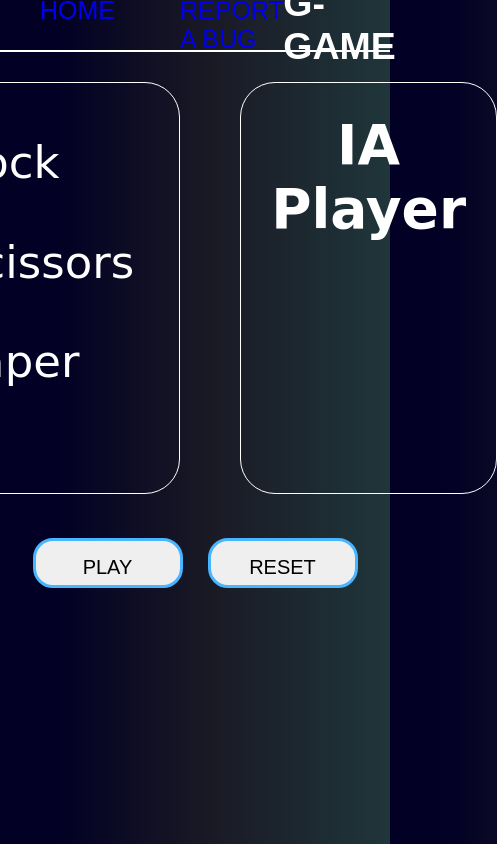
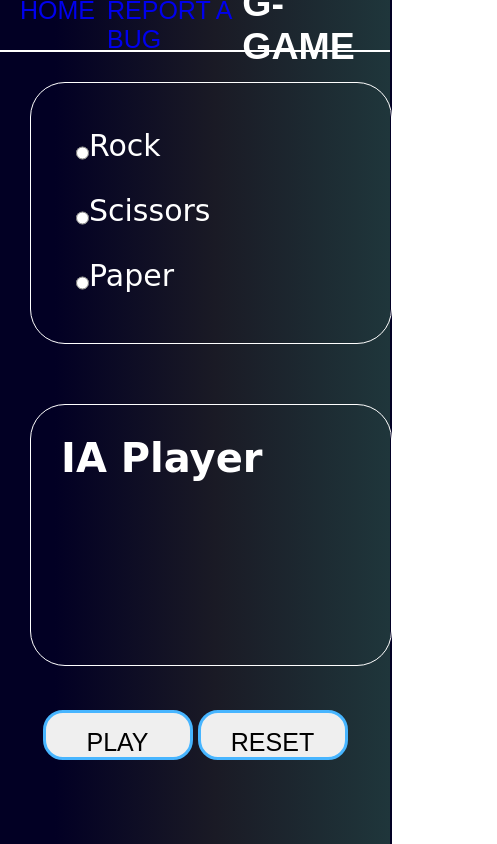
Before and after one commit to Code-Institute-Submissions/Guizemoreira-PortfolioProject2_JanResub, a plain HTML site: page index.html in a window 390 px wide. Shown: the whole page, 497 px wide, since content can reach past the window. Drawn offline with Linux system fonts and the light colour scheme; a web font is replaced by a local one.

Commit message:
Add responsive style for screens max width 425px

```diff
--- a/assets/css/index.css
+++ b/assets/css/index.css
@@ -204,3 +204,74 @@ form [type="submit"] {
     }
 
 }
+
+/* Responsive area */
+
+@media screen and (max-width:425px) {
+
+
+    ul, ul > a {
+        font-size: 25px;
+        gap: 2px;
+        margin-left: 10px;
+    }
+
+    #rightlogo {
+        font-size: 25px;
+        margin-right: 20px;
+    }
+
+    .cards{
+        flex-direction: column;
+    }
+
+    .cardone, .cardtwo{
+        align-items:flex-start;
+        padding: 30px;
+        margin: 30px;
+        width: 300px;
+        height: 200px;
+    }
+
+
+    .cardrock, .cardscissors, .cardpaper{
+        font-size: 30px;
+        }
+
+    .cardtwo{
+        background: none;
+    }
+
+    #iaplayer, #score{
+        font-size: 40px;
+    }
+
+    /* Game action section */
+
+    .actionplay{
+        gap: 5px;
+    }
+
+    .actbutton{
+        font-size: 25px;
+    }
+
+    /* Form responsiveness */
+
+    .bugarea {
+        width: 100%;
+        padding: 0px;
+        margin: 125px 0px;
+    }
+
+
+    .upper {
+        font-size: 50px;
+    }
+
+    .bugarea p {
+        font-size: 18px;
+    }
+
+
+}
```
